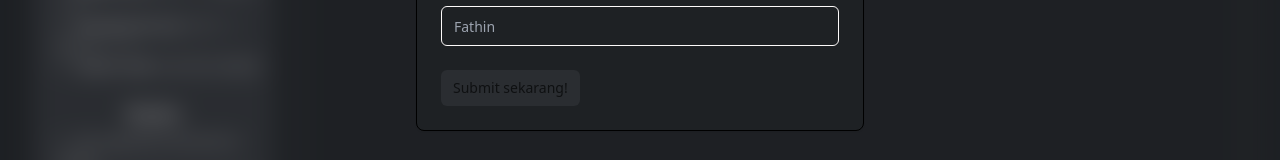
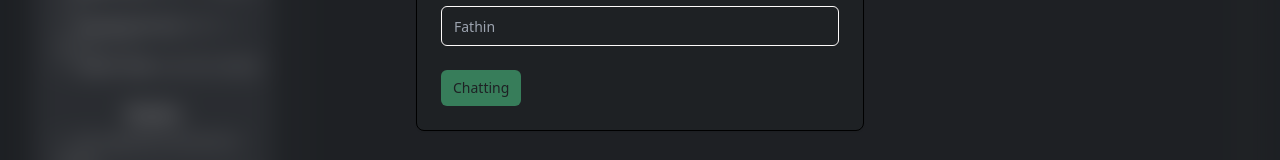
Before and after one commit to Jersk41/boedin-chat-frontend, a React (Vite) app: page / in a window 1280 px wide. Shown: the part 392-552 px from the top of the page. Built offline with nearby package versions, Linux system fonts and the light colour scheme.

Commit message:
betulin bug, image rounded sama kasih jarak sikit, itu siapa coba ngasih background submit modalnya nguawur

```diff
--- a/src/components/ChatBox.jsx
+++ b/src/components/ChatBox.jsx
@@ -192,7 +192,7 @@ const ChatBox = () => {
             </div>
             <div>
               <h1 className="font-bold uppercase">IMPHNEN</h1>
-              <p className="font-normal truncate w-[300px] md:w-full">
+              <p className="font-normal truncate hidden md:block">
                 Ingin Menjadi Programmer Handal, Namun Enggan Ngoding
               </p>
             </div>
@@ -236,7 +236,7 @@ const ChatBox = () => {
                   ref={quillRef}
                   theme="snow"
                   id="message"
-                  className="flex-grow bg-accent text-white rounded-md border-none border-accent placeholder:text-white placeholder-opacity-50 resize-none font-sans font-normal"
+                  className="flex-grow bg-accent max-w-full text-white rounded-md border-none border-accent placeholder:text-white placeholder-opacity-50 resize-none font-sans font-normal"
                   onKeyDown={handleKeyDown}
                   modules={{ toolbar: false }}
                   placeholder="Type your message..."
--- a/src/components/DummyChat.jsx
+++ b/src/components/DummyChat.jsx
@@ -5,7 +5,7 @@ const DummyChat = ({ user, msg }) => {
     const message = msg;
 
     const detectText = () => {
-        if (message.length > 30) {
+        if (message.length > 50) {
             setIsLongText(true);
         } else {
             setIsLongText(false);
@@ -26,7 +26,7 @@ const DummyChat = ({ user, msg }) => {
                 </svg>
                 <p className="font-bold w-max text-destructive">{user}</p>
                 <div className={`whitespace-pre-wrap w-max ${isLongText ? "max-w-full" : ""}`}>
-                    <div className="text-black break-words" dangerouslySetInnerHTML={{__html: msg || ""}} />
+                    <div className="text-black break-words chat" dangerouslySetInnerHTML={{__html: msg || ""}} />
                 </div>
             </div>
         </div>
--- a/src/components/DummyChatSelf.jsx
+++ b/src/components/DummyChatSelf.jsx
@@ -5,7 +5,7 @@ const DummyChatSelf = ({ user, msg }) => {
     const message = msg;
 
     const detectText = () => {
-        if (message.length > 30) {
+        if (message.length > 50) {
             setIsLongText(true);
         } else {
             setIsLongText(false);
@@ -26,7 +26,7 @@ const DummyChatSelf = ({ user, msg }) => {
                 </svg>
                 <p className="font-bold w-max text-success">{user}</p>
                 <div className={`whitespace-pre-wrap w-max ${isLongText ? "max-w-full" : ""}`}>
-                    <div className="text-black break-words" dangerouslySetInnerHTML={{__html: msg || ""}} />
+                    <div className="text-black break-words chat" dangerouslySetInnerHTML={{__html: msg || ""}} />
                 </div>
             </div>
         </div>
--- a/src/components/EditModal.jsx
+++ b/src/components/EditModal.jsx
@@ -69,13 +69,13 @@ export default function EditModal() {
                                     *
                                 </span>
                             </Label>
-                            <Input id="name" name="name" placeholder="Fathin" className="group-data-[invalid=true]/field:border-destructive focus-visible:group-data-[invalid=true]/field:ring-destructive border-white text-white" onChange={(e) => setName(e.target.value)} required />
+                            <Input id="name" name="name" placeholder="Fathin" className="group-data-[invalid=true]/field:border-destructive focus-visible:group-data-[invalid=true]/field:ring-destructive border-accent text-white" onChange={(e) => setName(e.target.value)} required />
                         </div>
                         <p className="text-white">Preview nama kamu: {name}</p>
                     </CardContent>
                     <CardFooter className="gap-2">
-                        <Button type="submit" className="text-background bg-primary" size="sm" disabled={!name || name.trim() === ""} onClick={handleName}>
-                            Submit sekarang!
+                        <Button type="submit" className="text-white bg-accent" size="sm" disabled={!name || name.trim() === ""} onClick={handleName}>
+                            Ganti
                         </Button>
 
                         <Button type="submit" className="bg-destructive text-white" size="sm" disabled={false} onClick={resetName}>
--- a/src/components/UserModal.jsx
+++ b/src/components/UserModal.jsx
@@ -63,8 +63,8 @@ export default function UserModal() {
                         </div>
                     </CardContent>
                     <CardFooter>
-                        <Button type="submit" size="sm" disabled={!name || name.trim() === ''} onClick={handleName}>
-                            Submit sekarang!
+                        <Button className="bg-success text-background" type="submit" size="sm" disabled={!name || name.trim() === ''} onClick={handleName}>
+                            Chatting
                         </Button>
                     </CardFooter>
                 </form>
--- a/src/index.css
+++ b/src/index.css
@@ -69,20 +69,20 @@
     }
 } */
 /* Scrollbar customization for modern browsers */
-.chat-container::-webkit-scrollbar {
+::-webkit-scrollbar {
   width: 8px; /* Lebar scrollbar */
 }
 
-.chat-container::-webkit-scrollbar-thumb {
+::-webkit-scrollbar-thumb {
   background: #50D890; /* Warna hitam */
   border-radius: 4px; /* Membuat scrollbar lebih bulat */
 }
 
-.chat-container::-webkit-scrollbar-thumb:hover {
+::-webkit-scrollbar-thumb:hover {
   background: #ff3f3f; /* Warna ketika di-hover */
 }
 
-.chat-container::-webkit-scrollbar-track {
+::-webkit-scrollbar-track {
   background: transparent; /* Warna background track */
 }
 
@@ -100,6 +100,25 @@
 .ql-container {
     border: none !important;
 }
+.quill {
+    max-width: 100% !important;
+    overflow-x: hidden;
+}
 .ql-editor {
         border-radius: 30% !important;
 }
+.ql-editor::-webkit-scrollbar {
+  width: 2px; /* Lebar scrollbar */
+}
+
+.ql-editor > p {
+    max-width: 100% !important;
+    word-wrap: break-word !important;
+}
+
+img {
+    border-radius: 1%;
+}
+p > img {
+    margin-top: 1% !important;
+}
```
